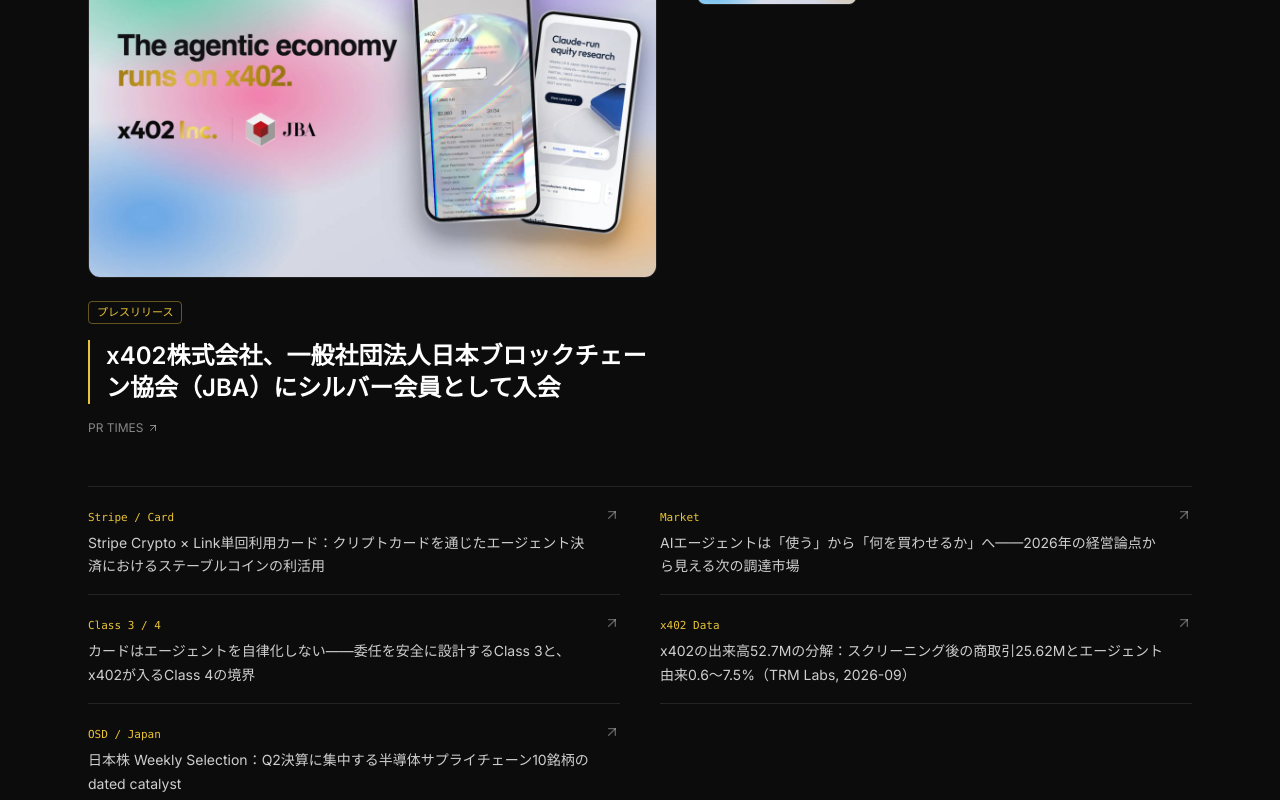
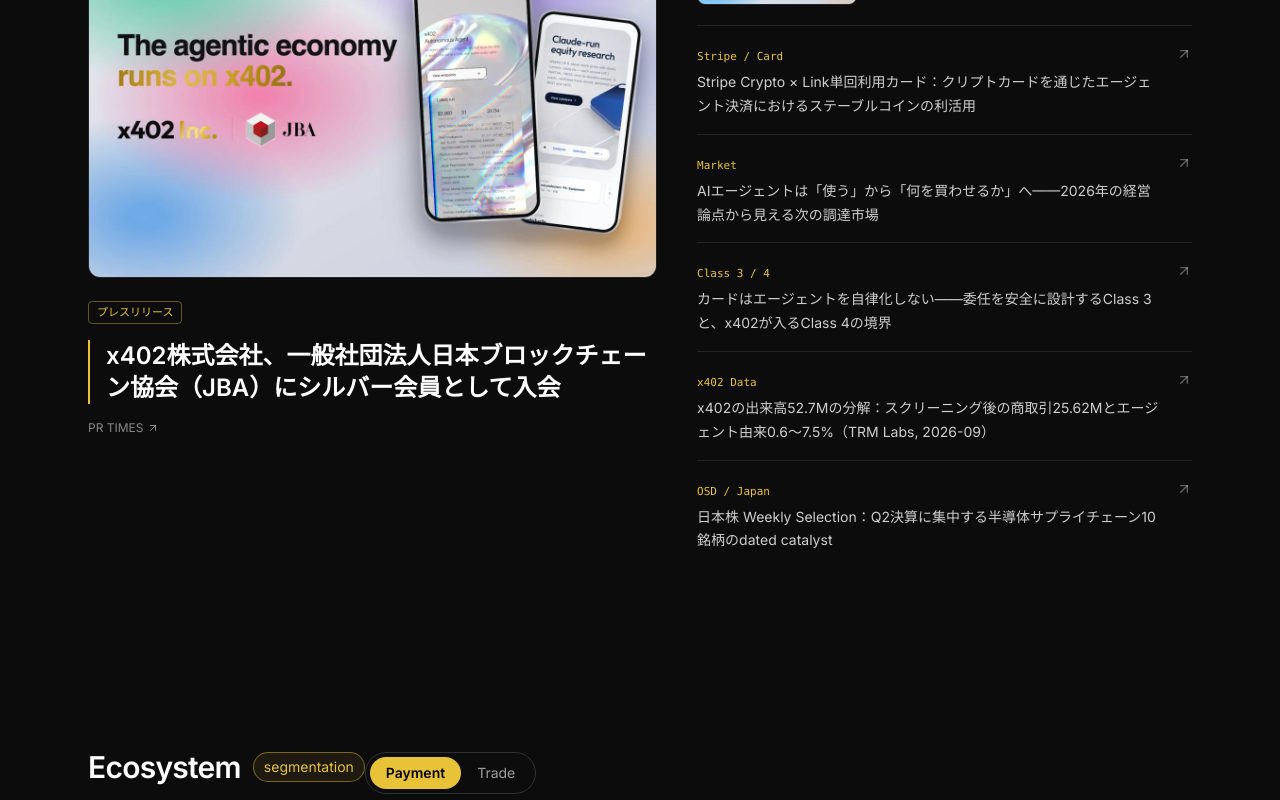
Before and after one commit to kato9292929/pretext, a React (Vite) app: page / in a window 1280 px wide. Shown: the part 3120-3920 px from the top of the page. Built offline with nearby package versions, Linux system fonts and the light colour scheme.

Commit message:
Update: move the text-only articles into the right column
Co-Authored-By: Claude Opus 5.5 <noreply@anthropic.com>
Claude-Session: https://claude.ai/code/session_01EVAUrk17JATE8LxrCCuGRo

```diff
--- a/src/sections/News.tsx
+++ b/src/sections/News.tsx
@@ -34,7 +34,7 @@ const NEWS: NewsItem[] = [
   },
 ]
 
-// Text-only articles listed below the image articles. Newest first.
+// Text-only articles, listed in the right column under the image articles. Newest first.
 type TextItem = { href: string; tag: string; title: Localized }
 
 const TEXT_ITEMS: TextItem[] = [
@@ -181,25 +181,16 @@ export function News() {
               </div>
             </motion.a>
           ))}
-        </div>
-      </div>
-
-      {/* Text-only articles */}
-      {TEXT_ITEMS.length > 0 && (
-        <ul className="mt-12 grid md:grid-cols-2 gap-x-10 border-t border-fg/10">
           {TEXT_ITEMS.map((n) => (
-            <li key={n.href} className="border-b border-fg/10">
             <a
+              key={n.href}
               href={n.href}
               target="_blank"
               rel="noopener noreferrer"
-                className="group flex items-start gap-3 py-4"
+              className="group flex items-start gap-3 py-4 first:pt-0"
             >
               <span className="flex-1">
-                  <span
-                    className="text-[11px] font-mono"
-                    style={{ color: 'rgb(var(--gold))' }}
-                  >
+                <span className="text-[11px] font-mono" style={{ color: 'rgb(var(--gold))' }}>
                   {n.tag}
                 </span>
                 <span className="mt-1 block text-sm text-fg/80 leading-[1.7] group-hover:text-gold transition-colors">
@@ -208,10 +199,9 @@ export function News() {
               </span>
               <ArrowUpRight className="mt-1 w-4 h-4 shrink-0 text-fg/35 group-hover:text-gold transition-colors" />
             </a>
-            </li>
           ))}
-        </ul>
-      )}
+        </div>
+      </div>
     </section>
   )
 }
```
Lines whose indentation alone changed are shown as unchanged.
